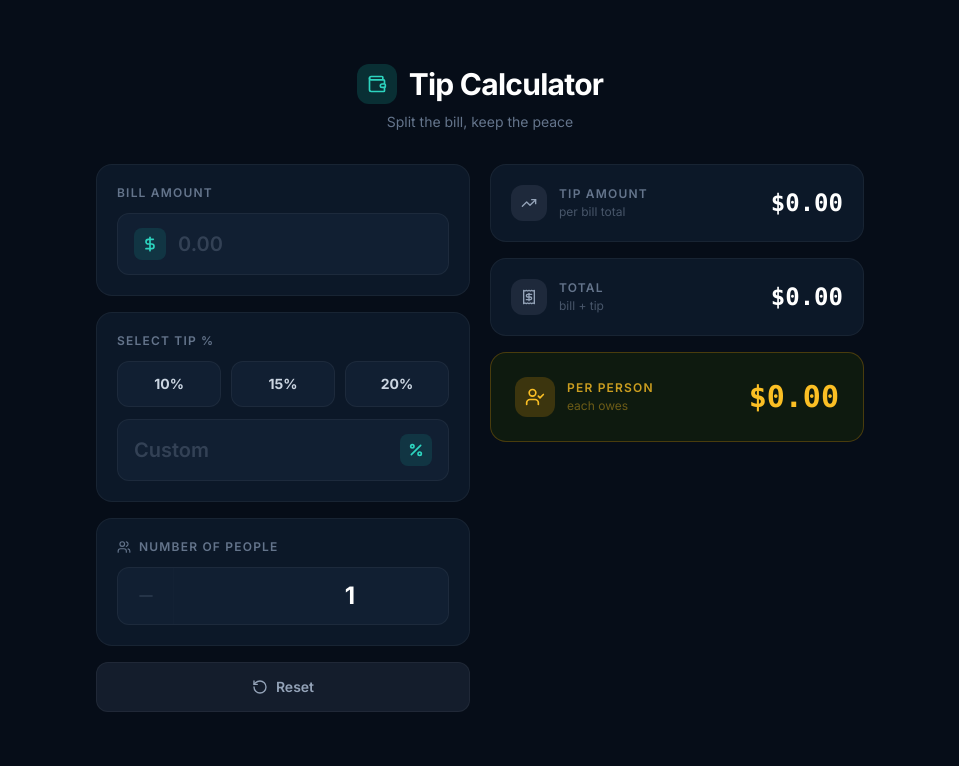
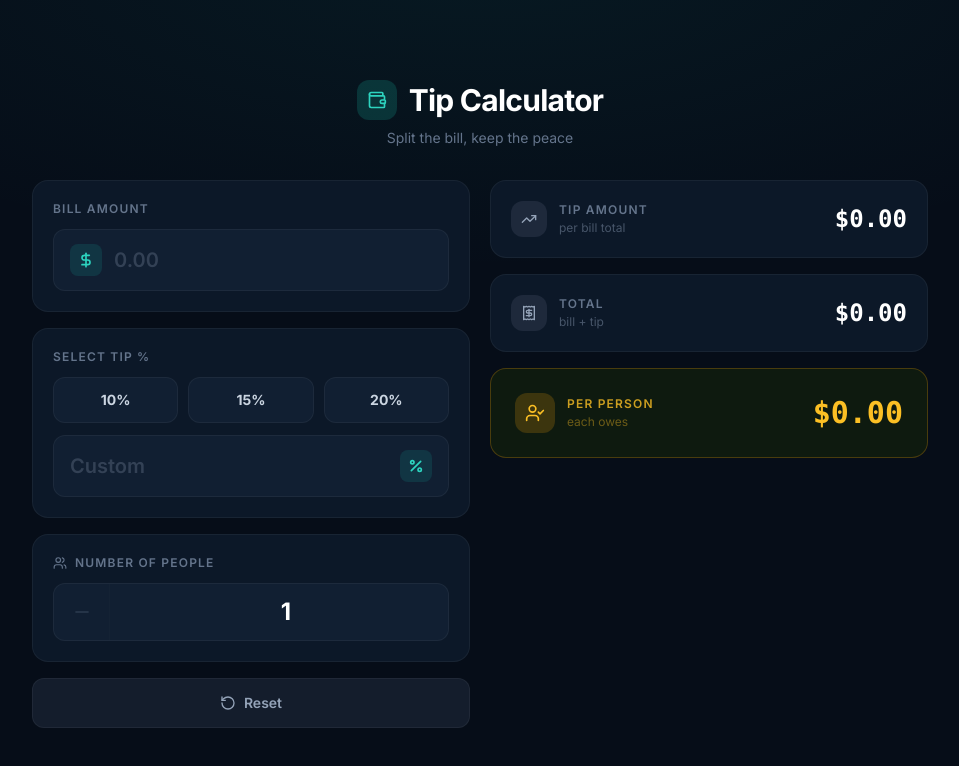
Before and after one commit to zain9008/Tip-Calculator, a Next.js app: page / in a window 1280 px wide. Shown: the top 766 px of the page, without its empty margins (160-1119 px from the left). Built offline with nearby package versions, Linux system fonts and the light colour scheme.

Commit message:
feat: add teal radial gradient to page background and widen container to max-w-4xl

```diff
--- a/app/globals.css
+++ b/app/globals.css
@@ -14,9 +14,15 @@ html {
 
 body {
   background-color: #060d18;
-  color: #f0f4ff;
+  background-image: radial-gradient(ellipse 90% 55% at 50% -5%, rgba(20, 184, 166, 0.07) 0%, transparent 70%);
+  color: #f1f5f9;
   -webkit-font-smoothing: antialiased;
   -moz-osx-font-smoothing: grayscale;
+}
+
+::selection {
+  background: rgba(45, 212, 191, 0.2);
+  color: #f1f5f9;
 }
 
 /* Remove number input spin arrows — Chrome/Safari */
--- a/app/page.tsx
+++ b/app/page.tsx
@@ -2,8 +2,8 @@ import TipCalculator from "@/components/TipCalculator";
 
 export default function Home() {
   return (
-    <main className="min-h-screen bg-[#060d18] flex items-start justify-center px-4 py-10 sm:py-16">
-      <div className="w-full max-w-3xl">
+    <main className="min-h-screen flex items-start justify-center px-4 py-12 sm:py-20">
+      <div className="w-full max-w-4xl">
         <TipCalculator />
       </div>
     </main>
```
